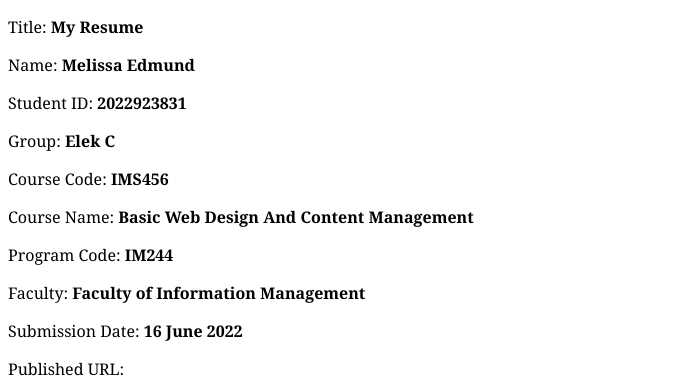
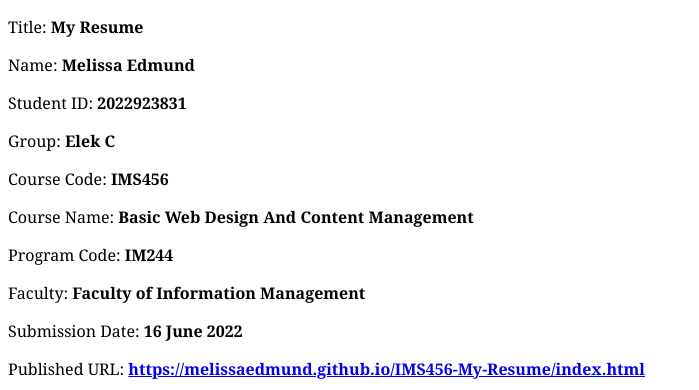
Before and after one commit to melissaedmund/IMS456-My-Resume, a plain HTML site: page aboutme.html in a window 1280 px wide. Shown: the top 390 px of the page, without its empty margins (0-699 px from the left). Drawn offline with Linux system fonts and the light colour scheme.

Commit message:
Update aboutme.html

```diff
--- a/aboutme.html
+++ b/aboutme.html
@@ -21,8 +21,8 @@
 <p style="font-family:cambria;">Program Code: <strong>IM244</strong></p>
 <p style="font-family:cambria;">Faculty: <strong>Faculty of Information Management</strong></p>
 <p style="font-family:cambria;">Submission Date: <strong>16 June 2022</strong></p>
-<p style="font-family:cambria;">Published URL: <strong><a href="https://melissaedmund.github.io/IMS456-My-Resume/index.html>
-  "https://melissaedmund.github.io/IMS456-My-Resume/index.html</a></strong></p>
+<p style="font-family:cambria;">Published URL: <strong><a href="https://melissaedmund.github.io/IMS456-My-Resume/index.html">
+  https://melissaedmund.github.io/IMS456-My-Resume/index.html</a></strong></p>
 <p style="font-family:cambria;">Your Image: <br> <img src="image/mel.jpg"/ width="20%"></p>
 
 
```
